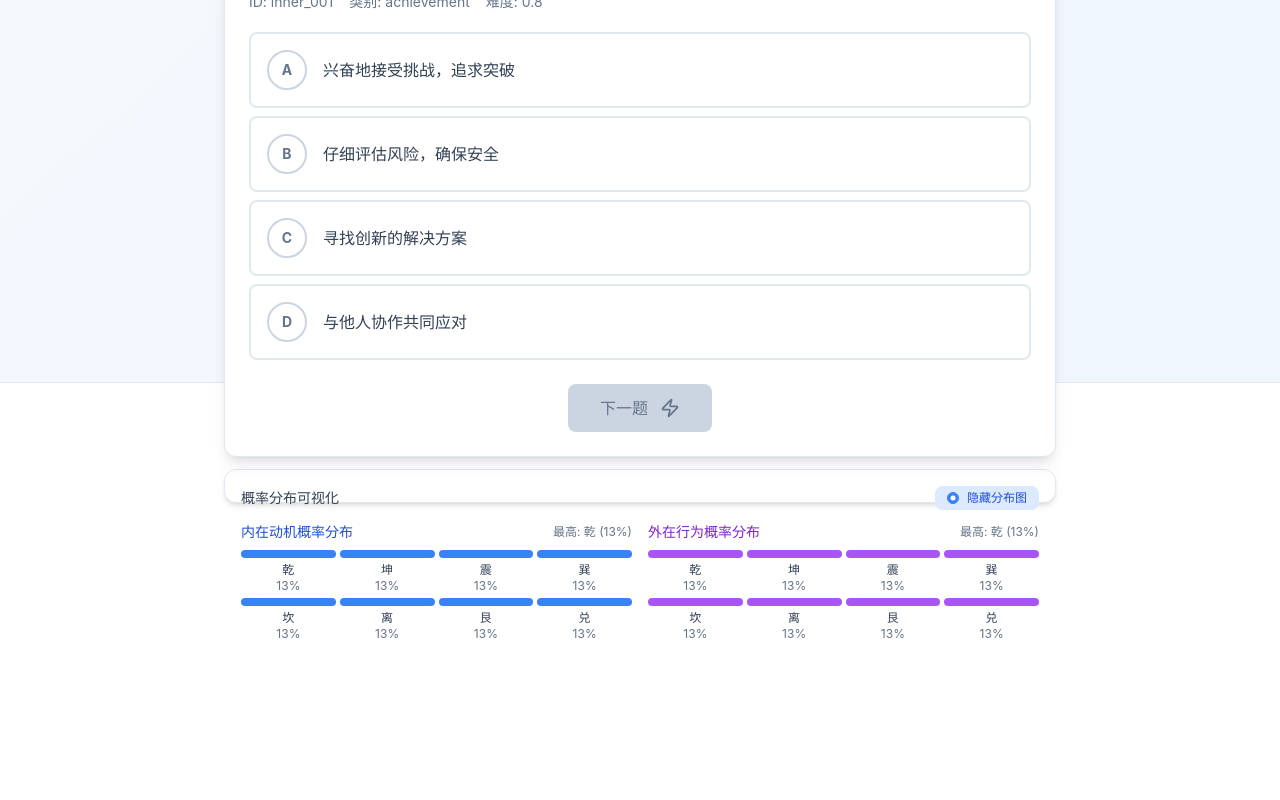
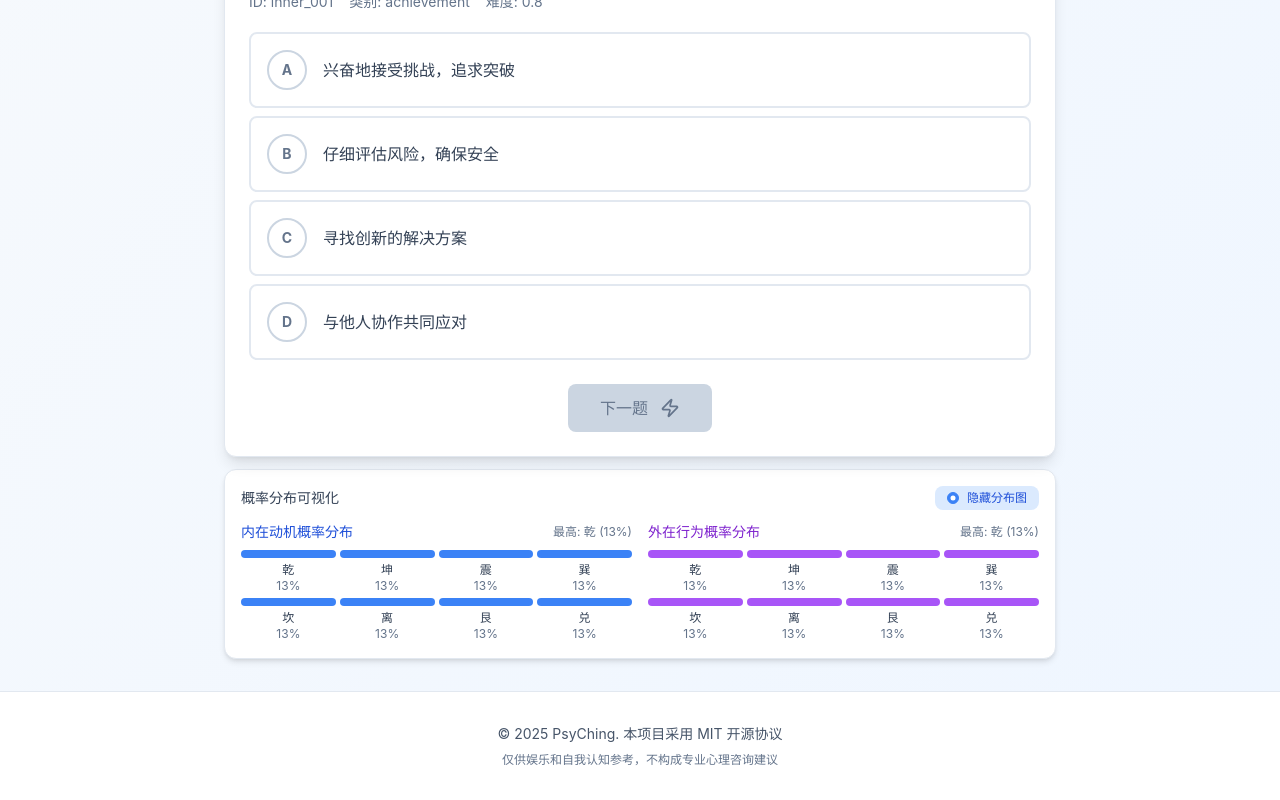
Before and after one commit to dingyuzero/PsyChing, a React (Vite) app: page /test in a window 1280 px wide. Shown: the part 899-1699 px from the top of the page. Before the commit the page ends 1541 px from the top, so only its background shows below. Built offline with nearby package versions, Linux system fonts and the light colour scheme.

Commit message:
fix: resolve UI display issue on test page

```diff
--- a/src/components/EnhancedAdaptiveTestInterface.tsx
+++ b/src/components/EnhancedAdaptiveTestInterface.tsx
@@ -182,7 +182,7 @@ const EnhancedAdaptiveTestInterface: React.FC<EnhancedAdaptiveTestInterfaceProps
   const ConvergenceIcon = convergenceStatus.icon;
 
   return (
-    <div className="flex flex-col h-screen">
+    <div className="flex flex-col">
       {/* 增强版进度头部 - 紧凑版 */}
       <div className="bg-white rounded-xl shadow-md border border-slate-200 p-4 mb-3 flex-shrink-0">
         {/* 主要信息行 */}
@@ -542,7 +542,7 @@ const EnhancedAdaptiveTestInterface: React.FC<EnhancedAdaptiveTestInterfaceProps
       </div>
 
       {/* 概率分布可视化区域 - 移到下方 */}
-      <div className="bg-white rounded-xl shadow-md border border-slate-200 p-4 flex-1 min-h-0">
+      <div className="bg-white rounded-xl shadow-md border border-slate-200 p-4 flex-1">
         {/* 概率分布开关按钮 */}
         <div className="flex items-center justify-between mb-3">
           <h5 className="text-sm font-semibold text-slate-700">概率分布可视化</h5>
```
